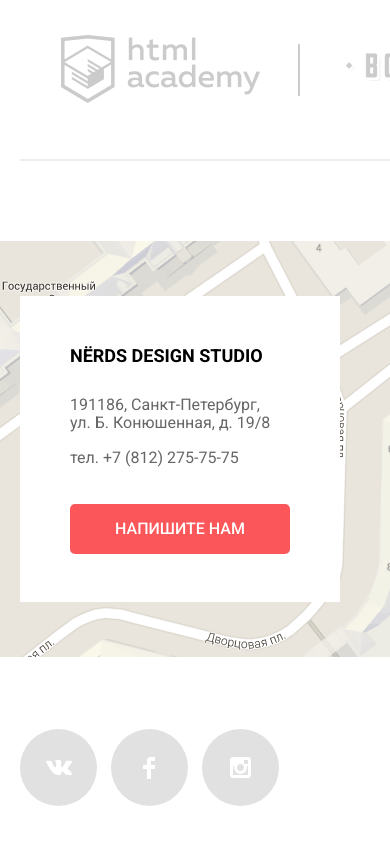
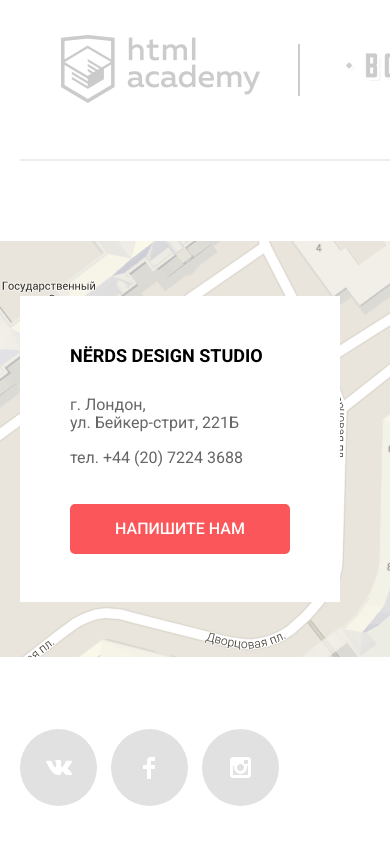
Before and after one commit to NeMaksym/nerds_design, a plain HTML site: page index.html in a window 390 px wide. Shown: the part 1610-2454 px from the top of the page. Drawn offline with Linux system fonts and the light colour scheme.

Commit message:
Fix address and phone number

```diff
--- a/index.html
+++ b/index.html
@@ -141,8 +141,8 @@
                 <div class="container">
                     <div class="contacts">
                         <h3 lang="en" aria-label="Nerds design studio">NЁRDS DESIGN STUDIO</h3>
-                        <p>191186, Санкт-Петербург,<br> ул. Б. Конюшенная, д. 19/8</p>
-                        <p><a href="tel:+78122757575">тел. +7 (812) 275-75-75</a></p>
+                        <p>г. Лондон,<br> ул. Бейкер-стрит, 221Б</p>
+                        <p><a href="tel:+442072243688">тел.  +44 (20) 7224 3688</a></p>
                         <button class="btn-style" type="button">Напишите нам</button>
                     </div>
                 </div>
```
Also changed, not shown: catalog.html (+2 -2 lines).
